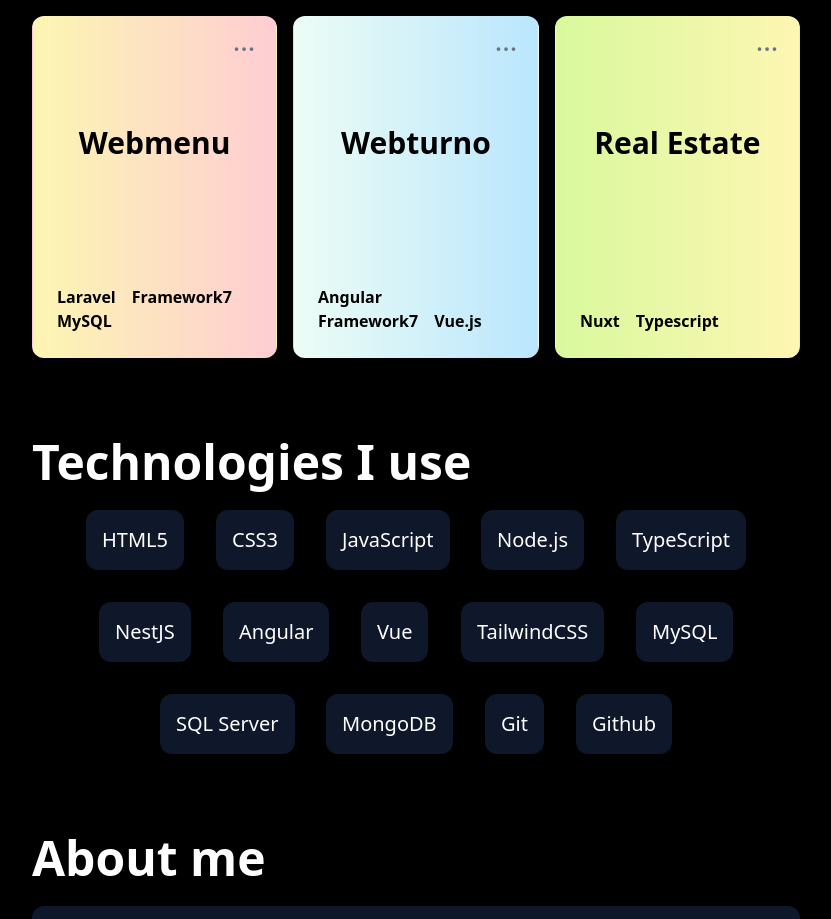
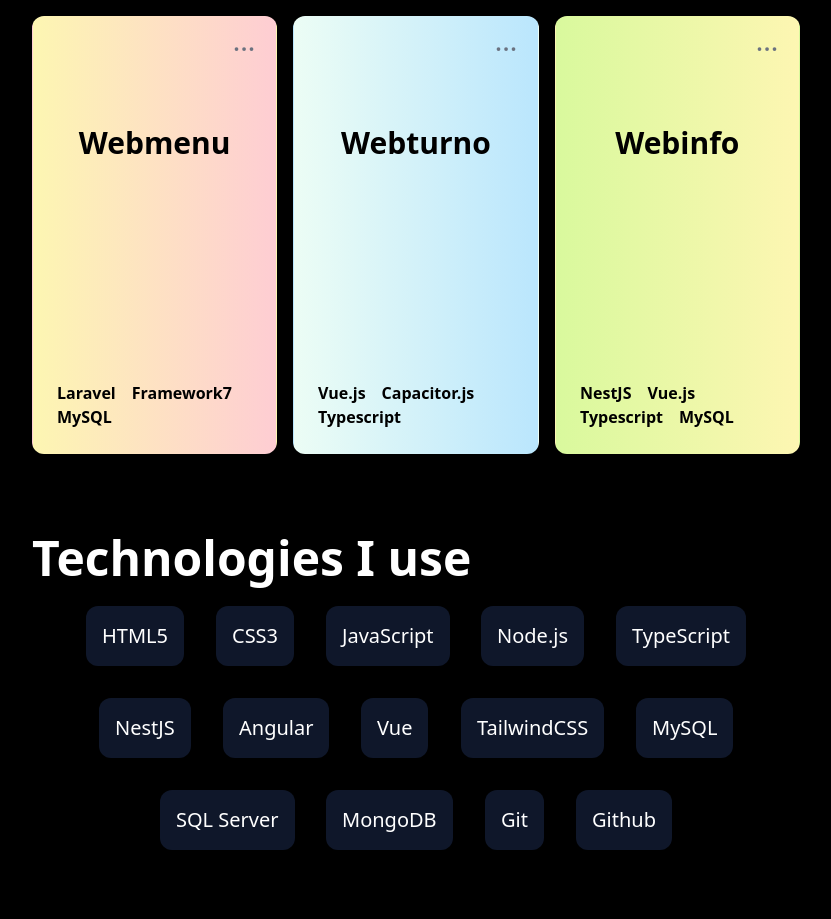
Before and after one commit to louiecodes/portfolio, a Vue app: page / in a window 1280 px wide. Shown: the part 896-1815 px from the top of the page, without its empty margins (224-1055 px from the left). Built offline with nearby package versions, Linux system fonts and the light colour scheme.

Commit message:
Update projects

```diff
--- a/src/components/ProjectsSection.vue
+++ b/src/components/ProjectsSection.vue
@@ -20,23 +20,26 @@
 const projects = [
   {
     title: 'Webmenu',
-    description: 'A digital menu and delivery app for restaurants and food shops.',
+    description:
+      'A digital menu and QR solution that helps restaurants and food shops go paperless, ensuring hygiene, instant updates, and an eco-friendly approach.',
     technologies: ['Laravel', 'Framework7', 'MySQL'],
     link: 'https://www.webmenu.com.ar/info.html',
     background: 'bg-gradient-to-r from-yellow-100 to-rose-200'
   },
   {
     title: 'Webturno',
-    description: 'Web and mobile app for doctors and patients appointment management',
-    technologies: ['Angular', 'Framework7', 'Vue.js'],
-    link: 'https://www.webturno.com.ar/info.html',
+    description:
+      'A web and mobile platform that streamlines appointment management for doctors and patients, featuring electronic medical records, notifications, and 24/7 online booking.',
+    technologies: ['Vue.js', 'Capacitor.js', 'Typescript'],
+    link: 'https://webturno.com.ar/c/profesionales.html',
     background: 'bg-gradient-to-r from-emerald-50 to-sky-200'
   },
   {
-    title: 'Real Estate',
-    description: 'Web for real estate',
-    technologies: ['Nuxt', 'Typescript'],
-    link: 'https://www.nessi.com.ar/',
+    title: 'Webinfo',
+    description:
+      'An app designed to create personalized digital spaces with QR codes, perfect for quickly organizing and sharing information in a visual way.',
+    technologies: ['NestJS', 'Vue.js', 'Typescript', 'MySQL'],
+    link: 'https://www.webinfo.com.ar/',
     background: 'bg-gradient-to-r from-lime-200 to-yellow-100'
   }
 ];
```
